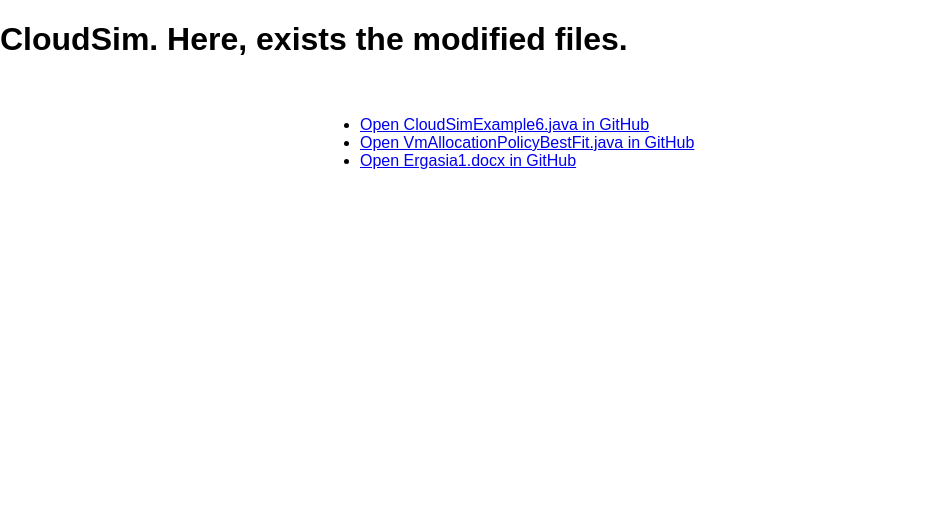
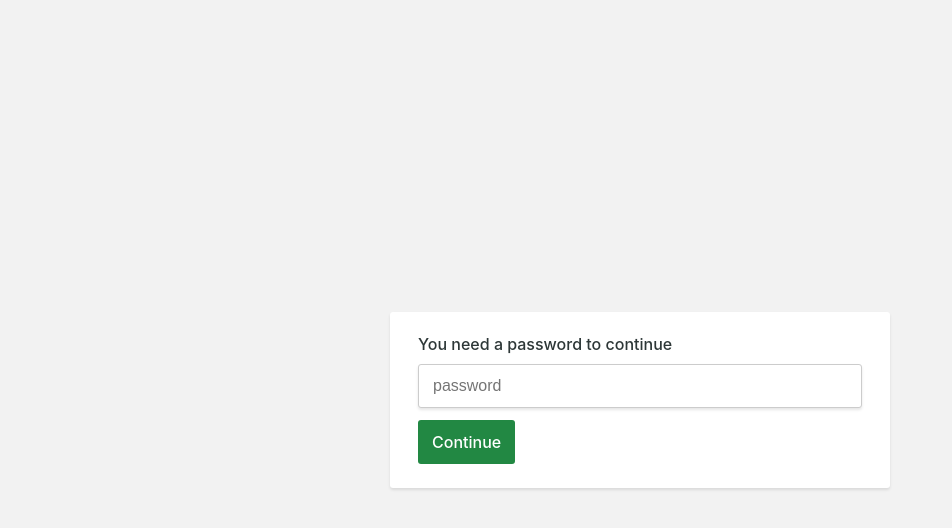
Before and after one commit to VissarionM/cloudsimExample, a website: page src/index.html in a window 1280 px wide. Shown: the whole page, without its empty margins (0-952 px from the left). Drawn offline with Linux system fonts and the light colour scheme.

Commit message:
password

```diff
--- a/src/index.html
+++ b/src/index.html
@@ -1,28 +1,155 @@
 <!DOCTYPE html>
-<html lang="en">
+<html xmlns="http://www.w3.org/1999/xhtml">
 
 <head>
-  <meta charset="UTF-8">
-  <meta name="viewport" content="width=device-width, initial-scale=1.0">
-  <link rel="stylesheet" href="styles.css">
-  <title>CloudSim Homework 1</title>
+    <title>Password Protected</title>
+
+    <meta name="viewport" content="width=device-width, initial-scale=1.0">
+    <meta name="robots" content="noindex, nofollow">
+
+    <style>
+        *,
+        *:after,
+        *:before {
+            box-sizing: border-box;
+        }
+
+        body,
+        html {
+            font-family: -apple-system, BlinkMacSystemFont, "Segoe UI", "Roboto", "Oxygen", "Ubuntu", "Cantarell", "Fira Sans", "Droid Sans", "Helvetica Neue", sans-serif;
+            font-weight: 300;
+            font-size: 16px;
+            background: #f2f2f2;
+            color: #2D3737;
+            display: flex;
+            align-items: center;
+            justify-content: center;
+            min-height: 100%;
+        }
+
+        .protected {
+            background: #fff;
+            -webkit-box-shadow: 0 2px 3px 0 rgba(0, 0, 0, 0.1);
+            box-shadow: 0 2px 3px 0 rgba(0, 0, 0, 0.1);
+            border-radius: 3px;
+            min-width: 500px;
+
+        }
+
+        .protected__content {
+            padding: 24px 28px;
+        }
+
+        .protected__content__heading {
+            font-size: 16px;
+            font-weight: 500;
+            margin: 0 0 12px;
+            line-height: 1;
+        }
+
+        .protected__alert {
+            display: none;
+            border-bottom: 1px solid transparent;
+            border-radius: 3px 3px 0 0;
+            padding: 12px 14px;
+            color: #a94442;
+            background-color: #f2dede;
+            border-color: #ebccd1;
+        }
+
+        .protected__content__input {
+            display: block;
+            border: solid 1px #ccc;
+            padding: 12px 14px;
+            -webkit-box-shadow: 0 2px 3px 0 rgba(0, 0, 0, 0.1);
+            box-shadow: 0 2px 3px 0 rgba(0, 0, 0, 0.1);
+            font-size: 16px;
+            width: 100%;
+            border-radius: 3px;
+
+            margin-bottom: 12px;
+        }
+
+        .protected__content__input:focus {
+            outline: none;
+            border-color: #228843;
+        }
+
+        .protected__content__btn {
+            background-color: #228843;
+            border-radius: 3px;
+            cursor: pointer;
+            border: none;
+            color: #fff;
+            padding: 12px 14px;
+            font-family: -apple-system, BlinkMacSystemFont, "Segoe UI", "Roboto", "Oxygen", "Ubuntu", "Cantarell", "Fira Sans", "Droid Sans", "Helvetica Neue", sans-serif;
+            font-weight: 500;
+            font-size: 16px;
+
+        }
+
+        .protected__content__btn:hover {
+            background-color: #1C6D36;
+        }
+    </style>
+
 </head>
 
 <body>
-  <header>
-    <h1> CloudSim. Here, exists the modified files.</h1>
-  </header>
-  <main>
-    <ul>
-      <li><a href="https://github.com/VissarionM/cloudsimExample/blob/main/CloudSimExample6.java" download>Open
-          CloudSimExample6.java in GitHub</a></li>
-      <li><a href="https://github.com/VissarionM/cloudsimExample/blob/main/VmAllocationPolicyBestFit.java" download>Open
-          VmAllocationPolicyBestFit.java in GitHub</a>
-      </li>
-      <li><a href="https://github.com/VissarionM/cloudsimExample/blob/main/Ergasia1.docx" download>Open
-          Ergasia1.docx in GitHub</a></li>
-    </ul>
-  </main>
+
+    <div class="protected">
+        <div class="protected__alert" data-id="alert">You entered the wrong password</div>
+        <div class="protected__content">
+            <h1 class="protected__content__heading">You need a password to continue</h1>
+            <input class="protected__content__input" data-id="password" type="password" placeholder="password" />
+            <button data-id="button" type="button" class="protected__content__btn">Continue</button>
+        </div>
+    </div>
+
+    <script type="text/javascript" src="https://cdnjs.cloudflare.com/ajax/libs/js-sha1/0.6.0/sha1.min.js"></script>
+    <script type="text/javascript">
+        "use strict"
+        var button = document.querySelectorAll('[data-id="button"]')
+        var password = document.querySelectorAll('[data-id="password"]')
+
+        function login(secret) {
+            var hash = sha1(secret)
+            var url = hash + "/index.html"
+            var alert = document.querySelectorAll('[data-id="alert"]')
+
+            var request = new XMLHttpRequest()
+            request.open('GET', url, true)
+
+            request.onload = function () {
+                if (request.status >= 200 && request.status < 400) {
+                    window.location = 'https://github.com/VissarionM/cloudsimExample'
+                } else {
+                    parent.location.hash = hash
+                    alert[0].style.display = 'block'
+                    password[0].setAttribute('placeholder', 'Incorrect password')
+                    password[0].value = ''
+                }
+            }
+            request.onerror = function () {
+                parent.location.hash = hash
+                alert[0].style.display = 'block'
+                password[0].setAttribute('placeholder', 'Incorrect password')
+                password[0].value = ''
+            }
+            request.send()
+        }
+
+        button[0].addEventListener("click", function () {
+            login(password[0].value)
+        })
+
+        document.onkeydown = function (e) {
+            e = e || window.event
+            if (e.keyCode == 13) {
+                login(password[0].value)
+            }
+        }
+    </script>
 </body>
 
 </html>
```
